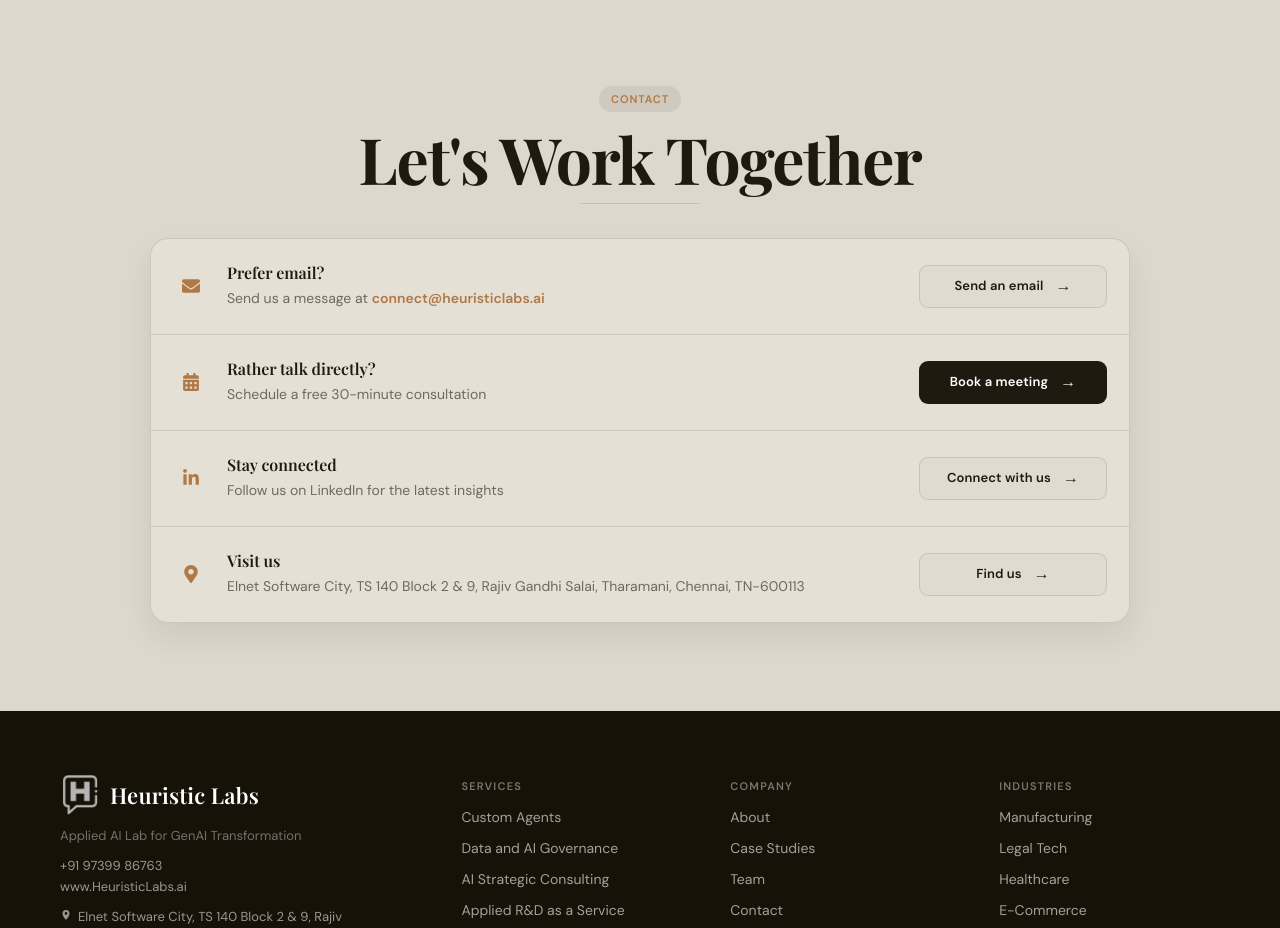
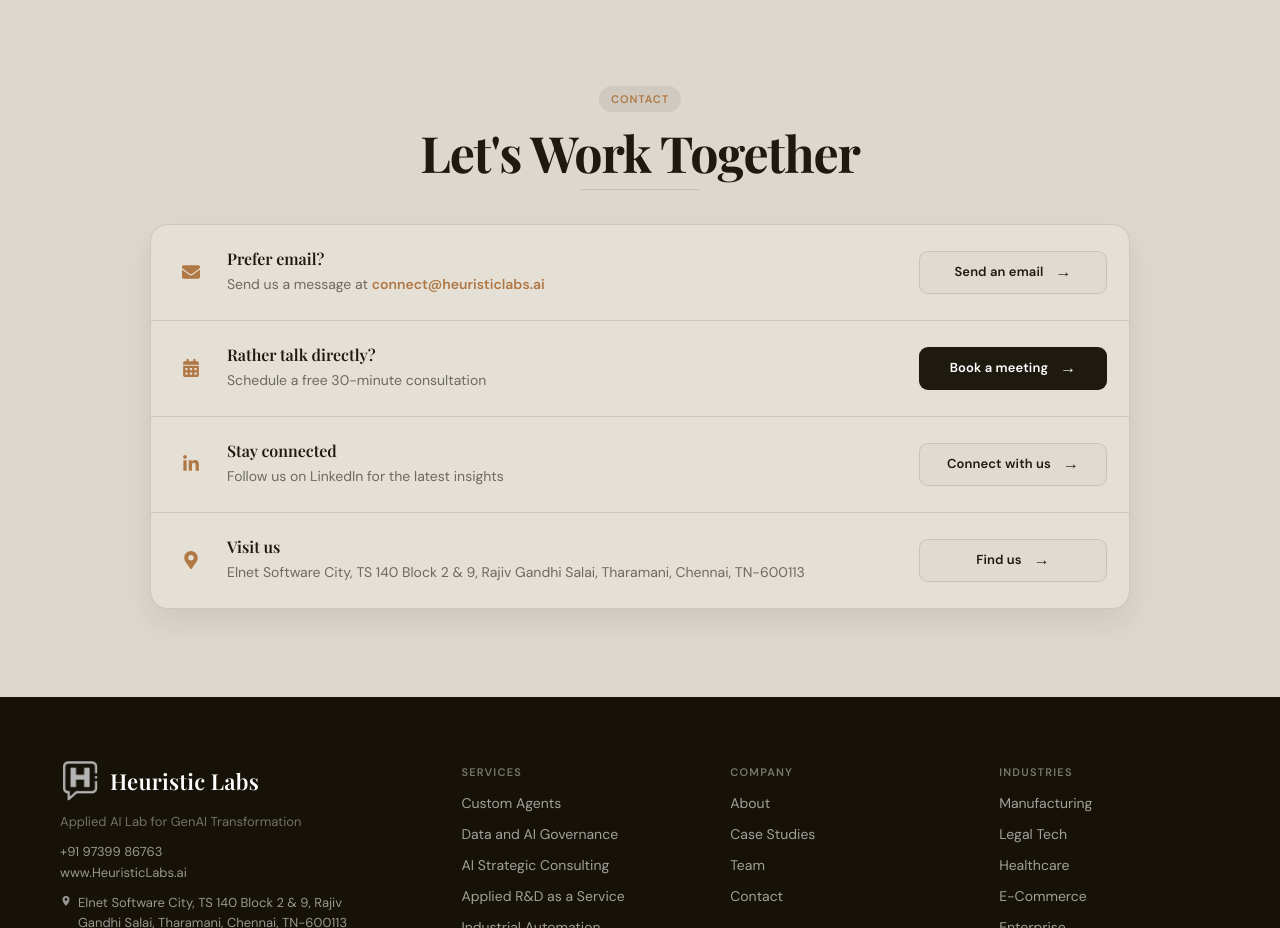
Before and after one commit to karan4533/new-version, a React (Vite) app: page / in a window 1280 px wide. Shown: the part 4760-5688 px from the top of the page. Built offline with nearby package versions, Linux system fonts and the light colour scheme; a web font is replaced by a local one.

Commit message:
fix: server-side deletion of invalid session cookies (httpOnly)

```diff
--- a/src/components/pages/Contact.jsx
+++ b/src/components/pages/Contact.jsx
@@ -180,7 +180,7 @@
                 margin: 0,
                 fontFamily: font.serif,
                 fontWeight: 700,
-                fontSize: isSmallMobile ? 42 : isMobile ? 52 : 64,
+                fontSize: isSmallMobile ? 30 : isMobile ? 38 : 50,
                 lineHeight: 0.98,
                 letterSpacing: "-.02em",
                 color: T.ink,
```
